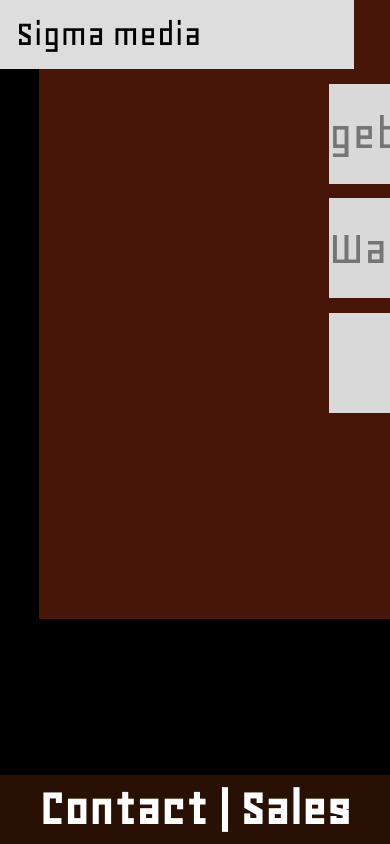
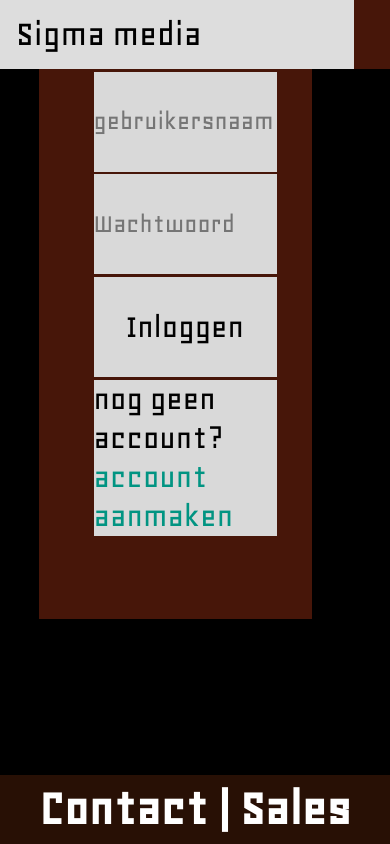
Before and after one commit to horizoncollege/project-1---scrum-sigma-boys, a PHP site: page /login.php in a window 390 px wide; the page is wider, and only the part inside the window is pictured. Run offline with PHP 8.4, Linux system fonts and the light colour scheme.

Commit message:
Add files via upload

```diff
--- a/Code/index.php
+++ b/Code/index.php
@@ -159,7 +159,7 @@ try {
             <a href="Hobby.html" id="body-color"> <img src="Img/placeholder.png" alt="shopping_button" id="img-border">
             </a>
         </div>
-        <footer contentEditable>
+        <footer>
             <a href="contact.php" id="contact-color">
                 <h2>Contact</h2>
             </a>
--- a/Code/login.php
+++ b/Code/login.php
@@ -111,7 +111,7 @@ try {
             $_SESSION['loggedInUser'] = $user['username'];
         } else {
             $_SESSION['error'] = "<h1 id=denied>Gebruikersnaam of wachtwoord is ongeldig. </h1>";
-            echo '<script>alert("wrong Username/E-mail or password")</script> ';
+            echo '<script>alert("wrong Username or password")</script> ';
         }
     }
     // check if session is active and sends user to index
--- a/Code/style/login.css
+++ b/Code/style/login.css
@@ -10,14 +10,13 @@
     background-color: #471609;
     width: 70%;
     height: 550px;
-    width: 1450px;
     margin-left: 10%;
 }
 
 #lettters {
     display: flex;
     margin-left: 20%;
-    width: 900px;
+    width: 67%;
     height: 100px;
     margin-top: 1%;
     font-family: Geo;
@@ -29,7 +28,7 @@
 #inloggen {
     display: flex;
     margin-left: 20%;
-    width: 900px;
+    width: 67%;
     height: 100px;
     margin-top: 1%;
     font-family: Geo;
@@ -43,9 +42,8 @@
 #create {
     display: flex;
     margin-left: 30%;
-    width: 580px;
+    width: 50%;
     height: 150px;
-    padding: 15px;
     margin-top: 1%;
     font-size: 50px;
     flex-wrap: wrap;
@@ -66,3 +64,41 @@ position: absolute;
 display: flex;
 margin-left: 30%;
 }
+
+@media only screen and (max-width: 1199px) {
+    #create {
+        display: flex;
+        margin-left: 20%;
+        width: 67%;
+        height: 150px;
+        margin-top: 1%;
+        font-size: 50px;
+        flex-wrap: wrap;
+        font-family: Geo;
+        justify-content: center;
+        background: #D9D9D9;
+        color: black;
+    }
+    #Formcontainer {
+        position: static;
+        display: flex;
+        flex-direction: column;
+        background-color: #471609;
+        width: 70%;
+        height: 550px;
+        margin-left: 10%;
+    }
+
+    #lettters {
+        font-size: 28px;
+    }
+
+    #inloggen {
+        font-size: 35px;
+    }
+
+    #create {
+        font-size: 35px;
+    }
+
+}
```
Also changed, not shown: Code/style/registratie.css (+15 -5 lines).
